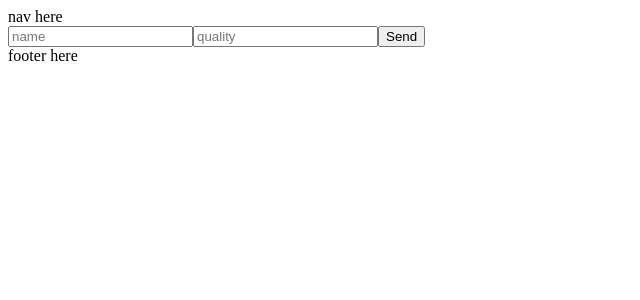
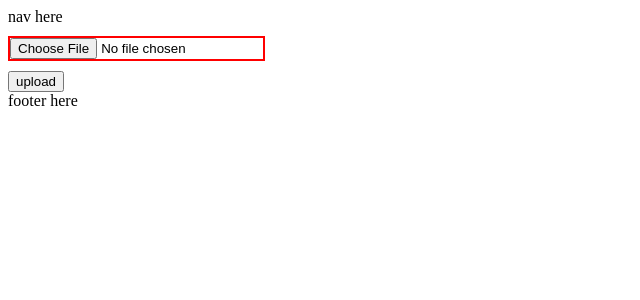
Before and after one commit to ermal96/ufilma, a React (Create React App) app in the folder client/: page / in a window 1280 px wide. Shown: the top 300 px of the page, without its empty margins (0-640 px from the left). Built offline with nearby package versions, Linux system fonts and the light colour scheme; no server answers.

Commit message:
test file upload

```diff
--- /dev/null
+++ b/client/src/components/Design/Form/Input.js
@@ -0,0 +1,14 @@
+import React from "react";
+import styled from "styled-components";
+
+const StyledInput = styled.input`
+  border: 2px solid ${({ theme }) => theme.colors.primary};
+  display: block;
+  margin: 10px 0;
+`;
+
+const Input = ({ value, placeholder, ...rest }) => {
+  return <StyledInput value={value} placeholder={placeholder} {...rest} />;
+};
+
+export default Input;
--- /dev/null
+++ b/client/src/components/Design/index.js
@@ -0,0 +1,2 @@
+// export Form components
+export { default as Input } from "./Form/Input";
--- a/client/src/containers/Home/index.js
+++ b/client/src/containers/Home/index.js
@@ -1,39 +1,27 @@
 import React, { useEffect, useState } from "react";
 import { useDispatch } from "react-redux";
 import { getMovies, addMovie } from "../../store/actions/moviesAction";
+import { Input } from "../../components/Design";
 
 const Home = () => {
   const dispatch = useDispatch();
-  const [name, setName] = useState("");
-  const [quality, setQuality] = useState("");
-
-  useEffect(() => {
-    dispatch(getMovies());
-  }, [dispatch]);
+  const [image, setImage] = useState({});
 
   const onSubmit = (e) => {
     e.preventDefault();
-
-    dispatch(addMovie({ name, quality }));
+    //console.log(image);
+    dispatch(addMovie({ file: image }));
   };
 
   return (
     <div>
       <form onSubmit={onSubmit}>
-        <input
-          className="p-6 shadow-sm"
-          onChange={(e) => setName(e.target.value)}
-          type="text"
-          placeholder="name"
-          value={name}
+        <Input
+          onChange={(e) => setImage(e.target.files[0])}
+          name="file"
+          type="file"
         />
-        <input
-          onChange={(e) => setQuality(e.target.value)}
-          type="text"
-          placeholder="quality"
-          value={quality}
-        />
-        <button type="submit">Send</button>
+        <button type="submit">upload</button>
       </form>
     </div>
   );
--- a/client/src/index.js
+++ b/client/src/index.js
@@ -1,15 +1,20 @@
 import React from "react";
 import ReactDOM from "react-dom";
 import App from "./App";
+import { ThemeProvider } from "styled-components";
+import { theme } from "./theme";
 import { Provider } from "react-redux";
 import { store } from "./store";
 import { config } from "./config";
 
+// start project config
 config();
 
 ReactDOM.render(
   <Provider store={store}>
-    <App />
+    <ThemeProvider theme={theme}>
+      <App />
+    </ThemeProvider>
   </Provider>,
   document.getElementById("root")
 );
--- a/client/src/store/actions/moviesAction.js
+++ b/client/src/store/actions/moviesAction.js
@@ -17,7 +17,8 @@ export const getMovies = () => async (dispatch) => {
 
 export const addMovie = (data) => async (dispatch) => {
   try {
-    await axios.post("/movies", data);
+    const res = await axios.post("/upload", data);
+    console.log(res);
   } catch (error) {
     dispatch({
       type: types.ADD_MOVIE,
--- /dev/null
+++ b/client/src/theme/colors.js
@@ -0,0 +1,5 @@
+export const colors = {
+  primary: "red",
+  secondary: "gray",
+  accent: "black",
+};
--- /dev/null
+++ b/client/src/theme/fonts.js
@@ -0,0 +1,4 @@
+export const fonts = {
+  primary: "open sans",
+  secondary: "helvetica",
+};
--- /dev/null
+++ b/client/src/theme/index.js
@@ -0,0 +1,7 @@
+// colors
+import { colors } from "./colors";
+// fonts
+import { fonts } from "./fonts";
+
+// export theme
+export const theme = { colors, fonts };
```
Also changed, not shown: 1 other file (tests, documents, lock files or other folders).
